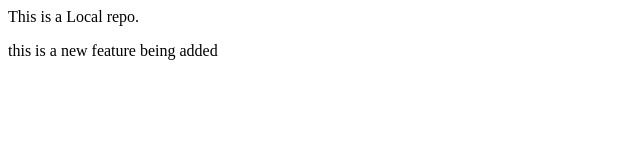
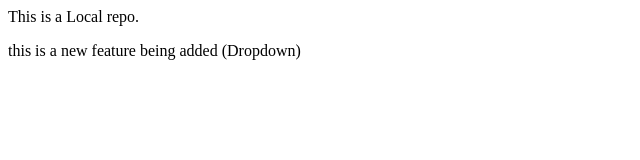
Before and after one commit to AyushWeb11/localrepo, a plain HTML site: page index.html in a window 1280 px wide. Shown: the full height of the page, 0-640 px from the left. Drawn offline with Linux system fonts and the light colour scheme.

Commit message:
Add dropdown

```diff
--- a/index.html
+++ b/index.html
@@ -1,2 +1,2 @@
 <p>This is a Local repo.</p>
-<p>this is a new feature being added</p>
+<p>this is a new feature being added (Dropdown)</p>
```
